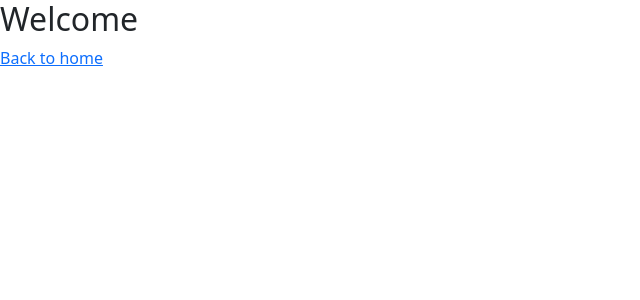
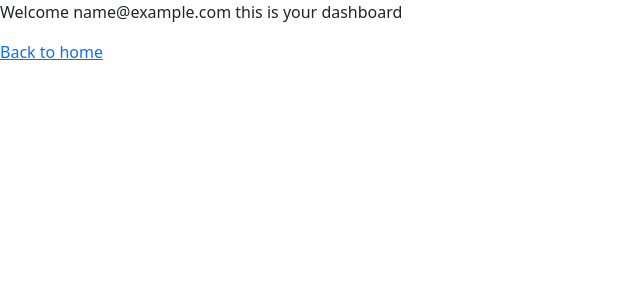
Before and after one commit to chucky594/Login_flask, a Flask app: page /dashboard in a window 1280 px wide. Shown: the top 300 px of the page, without its empty margins (0-640 px from the left). Run offline with Flask 3, Linux system fonts and the light colour scheme; the visitor is signed in with stand-in values (Sample User, id 1).

Commit message:
updated app logic and the dashboard to display a welcome message to the user

```diff
--- a/app.py
+++ b/app.py
@@ -1,6 +1,7 @@
 from flask import Flask, render_template, request, redirect, url_for, session, flash
 from flask_sqlalchemy import SQLAlchemy
 from werkzeug.security import generate_password_hash, check_password_hash
+from sqlalchemy.exc import IntegrityError
 import os
 
 #instantiating app object
@@ -27,7 +28,7 @@
 
 #basic route with an end point of /home
 #home route
-@app.route('/home', methods=['GET','POST'])
+@app.route('/', methods=['GET','POST'])
 def hello():
     if request.method == 'POST':
         username = request.form.get('username', '').strip()
@@ -45,10 +46,15 @@
             return render_template('index.html', username=username, errors=errors, email=email, password=password)
         hashed = generate_password_hash(password)
         user = User(username=username, email=email, password=hashed)
+
         db.session.add(user)
-        db.session.commit()
-        flash('User registerd successfully')
-        flash('user registered successfully','success')
+        try:
+            db.session.commit()
+        except IntegrityError:
+            db.session.rollback()
+            flash('User with that username or email already exists', 'danger')
+            return render_template('index.html')
+        flash('User regisered successfully ')
 
         #set session
         session['username'] = user.email
@@ -75,12 +81,16 @@
 
         session['username'] = user.username
         session['email'] = user.email
+        flash('User logged in successfully', 'success')
+        return redirect(url_for('dashboard'))
     return render_template('login.html')
 
 #dashboard route
 @app.route('/dashboard')
 def dashboard():
-    return render_template('user.html')
+    if 'username' not in session:
+        return redirect(url_for('login_page'))
+    return render_template('dashboard.html', username=session.get('username'))
 
 if __name__ == '__main__':
     with app.app_context():
--- /dev/null
+++ b/templates/dashboard.html
@@ -0,0 +1,7 @@
+{% extends 'base.html' %}
+{% block content %}
+
+    <p>Welcome {{  username }} this is your dashboard </p>
+    <a class="home" href="/">Back to home</a>
+
+{% endblock %}
--- a/templates/login.html
+++ b/templates/login.html
@@ -15,5 +15,5 @@
 
       <button type="submit">Login</button>
     </form>
-    <a class="home" href="/home">Back to home</a>
+    <a class="home" href="/">Back to home</a>
 {% endblock %}
--- a/templates/user.html
+++ /dev/null
@@ -1,7 +0,0 @@
-{% extends 'base.html' %}
-{% block content %}
-
-    <h2>Welcome {{  username }}</h2>
-    <a class="home" href="/home">Back to home</a>
-
-{% endblock %}
```
